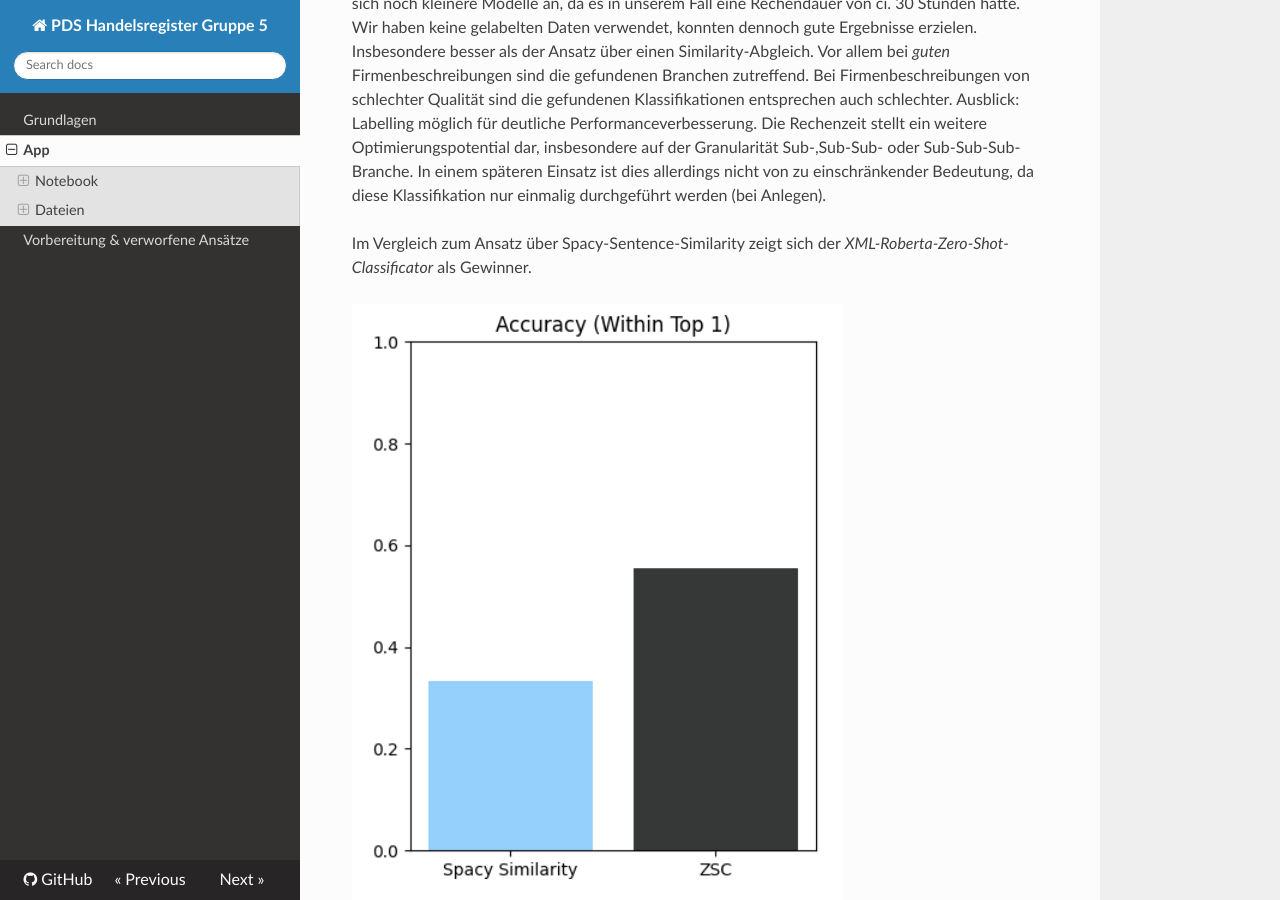
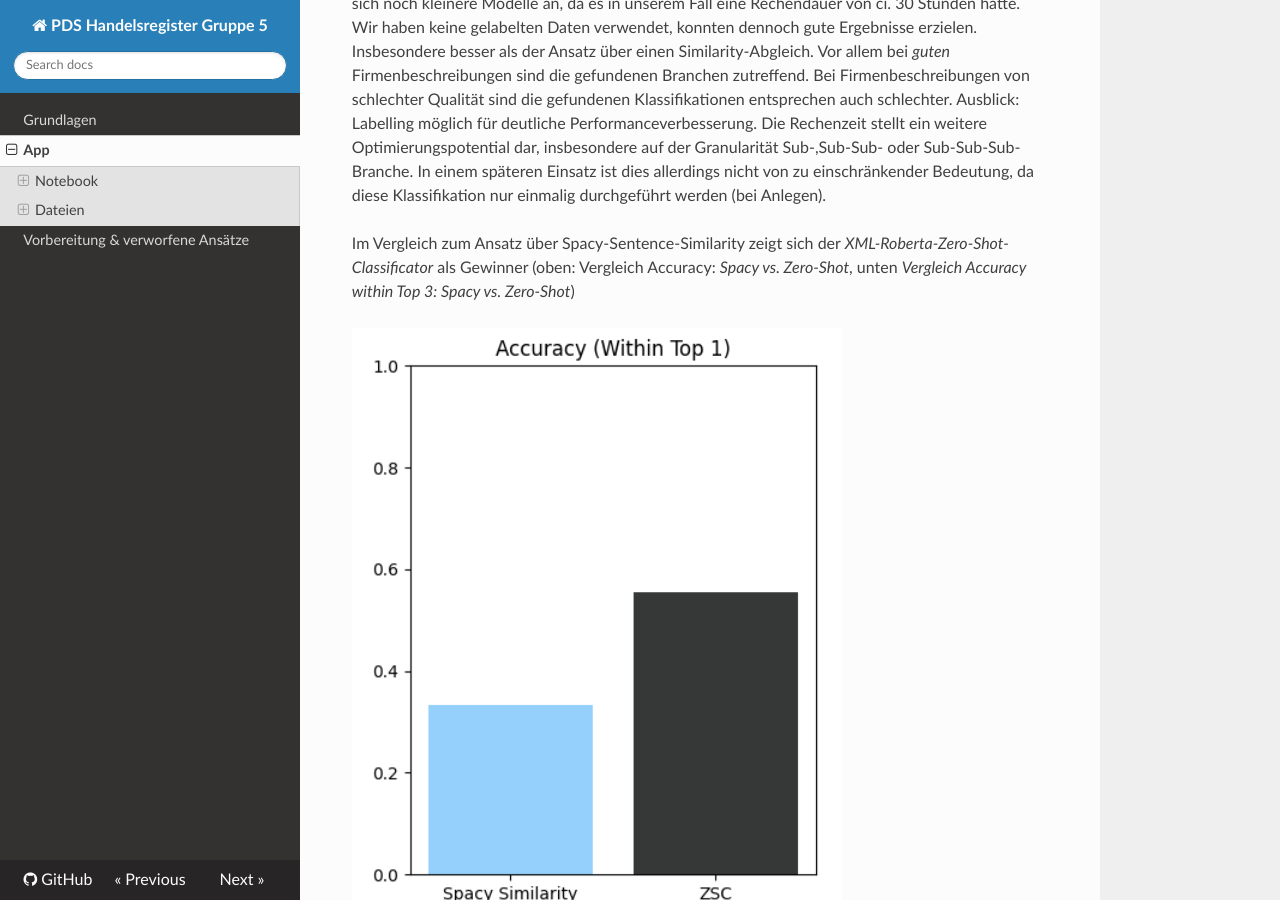
Before and after one commit to joschikahn/DokuPdsHandelsregisterGroup5, an MkDocs documentation site: the page built from docs/app.md, in a window 1280 px wide and 900 px high, scrolled down 2013 px. Built offline with MkDocs 1.6.1, drawn with Linux system fonts in a browser that asks for light colours; nearby versions of some CDN libraries.

```diff
--- a/docs/app.md
+++ b/docs/app.md
@@ -30,13 +30,11 @@ Für alle Firmen mit Geschäftszweck (=6753 Firmen) wurde eine Klassifikation in
 Wir haben keine gelabelten Daten verwendet, konnten dennoch gute Ergebnisse erzielen. Insbesondere besser als der Ansatz über einen Similarity-Abgleich. Vor allem bei *guten* Firmenbeschreibungen sind die gefundenen Branchen zutreffend. Bei Firmenbeschreibungen von schlechter Qualität sind die gefundenen Klassifikationen entsprechen auch schlechter.
 Ausblick: Labelling möglich für deutliche Performanceverbesserung. Die Rechenzeit stellt ein weitere Optimierungspotential dar, insbesondere auf der Granularität Sub-,Sub-Sub- oder Sub-Sub-Sub-Branche. In einem späteren Einsatz ist dies allerdings nicht von zu einschränkender Bedeutung, da diese Klassifikation nur einmalig durchgeführt werden (bei Anlegen).
 
-Im Vergleich zum Ansatz über Spacy-Sentence-Similarity zeigt sich der *XML-Roberta-Zero-Shot-Classificator* als Gewinner.
-
+Im Vergleich zum Ansatz über Spacy-Sentence-Similarity zeigt sich der *XML-Roberta-Zero-Shot-Classificator* als Gewinner (oben: Vergleich Accuracy:  *Spacy vs. Zero-Shot*, unten *Vergleich Accuracy within Top 3: Spacy vs. Zero-Shot*)
 
 ![Vergleich Accuracy:  Spacy vs. Zero-Shot](https://raw.githubusercontent.com/joschikahn/DokuPdsHandelsregisterGroup5/main/docs/Data/acc_1_vergleich_spacy_zsc_branchenklass.png)
 
 ![Vergleich Accuracy within Top 3: Spacy vs. Zero-Shot](https://raw.githubusercontent.com/joschikahn/DokuPdsHandelsregisterGroup5/main/docs/Data/acc_3_vergleich_spacy_zsc_branchenklass.png)
-
 
 
 ### Funktion: Q-A-Chatbot
```
